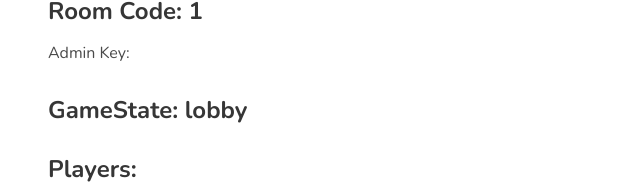
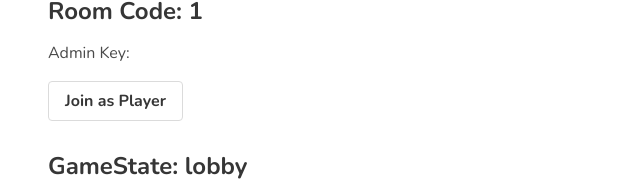
Before and after one commit to pricecomstock/project-appleseed, a React (Create React App) app: page /host/1 in a window 1280 px wide. Shown: the part 122-306 px from the top of the page, without its empty margins (0-640 px from the left). Built offline with nearby package versions, Linux system fonts and the light colour scheme; no server answers; the HTML template or start-up script is replaced by a standard one.

Commit message:
:sparakles: added join as player button to  hostview

```diff
--- a/src/components/pages/HostView.jsx
+++ b/src/components/pages/HostView.jsx
@@ -55,6 +55,13 @@ export default class HostView extends Component {
           <span className="tag is-success is-large">Admin</span>
           <h3>Room Code: {this.props.match.params.code}</h3>
           <p>Admin Key: {this.state.adminKey}</p>
+          <a
+            href={`/play/${this.state.roomCode}`}
+            className="button"
+            target="_blank"
+          >
+            Join as Player
+          </a>
           <h3>GameState: {this.state.currentState}</h3>
           <h3>Players:</h3>
           <ul>
```
